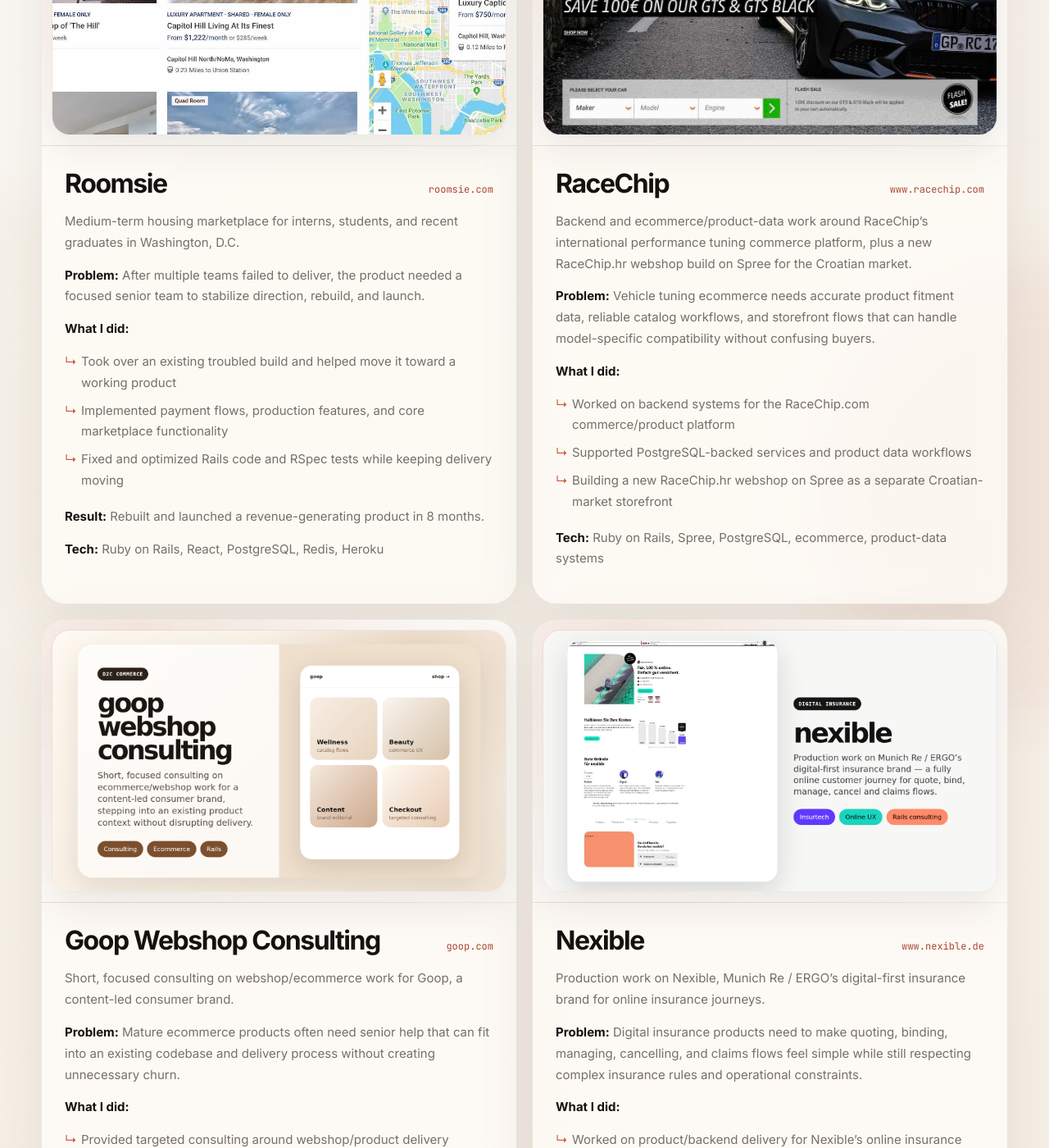
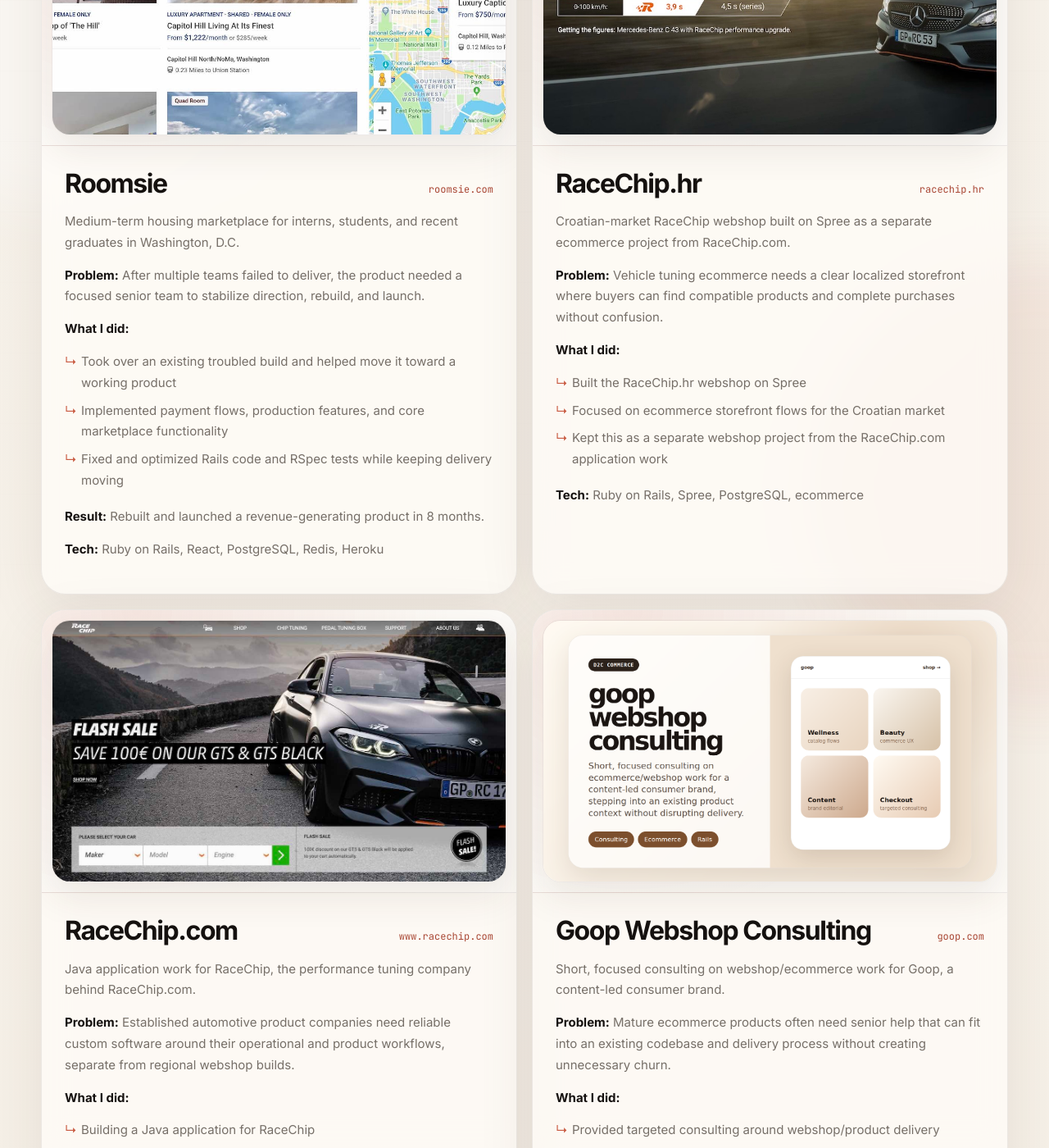
Before and after one commit to vmarcetic/vmarcetic.github.io, a Jekyll site: the page built from index.md, in a window 1280 px wide and 1400 px high, scrolled down 5544 px. Shown: the whole window at 82% size. Built offline with Jekyll 4.4.1, drawn with Linux system fonts in a browser that asks for light colours; some of the changed text lies outside the part shown.

Commit message:
Update RaceChip portfolio entries and ordering

```diff
--- a/_data/projects.yml
+++ b/_data/projects.yml
@@ -117,20 +117,35 @@
 
     **Tech:** Ruby on Rails, React, PostgreSQL, Redis, Heroku
 
-- name: RaceChip
+- name: RaceChip.hr
+  link: racechip.hr
+  image: racechip.jpg
+  description: |
+    Croatian-market RaceChip webshop built on Spree as a separate ecommerce project from RaceChip.com.
+
+    **Problem:** Vehicle tuning ecommerce needs a clear localized storefront where buyers can find compatible products and complete purchases without confusion.
+
+    **What I did:**
+    - Built the RaceChip.hr webshop on Spree
+    - Focused on ecommerce storefront flows for the Croatian market
+    - Kept this as a separate webshop project from the RaceChip.com application work
+
+    **Tech:** Ruby on Rails, Spree, PostgreSQL, ecommerce
+
+- name: RaceChip.com
   link: www.racechip.com
   image: racechip2.jpg
   description: |
-    Backend and ecommerce/product-data work around RaceChip's international performance tuning commerce platform, plus a new RaceChip.hr webshop build on Spree for the Croatian market.
+    Java application work for RaceChip, the performance tuning company behind RaceChip.com.
 
-    **Problem:** Vehicle tuning ecommerce needs accurate product fitment data, reliable catalog workflows, and storefront flows that can handle model-specific compatibility without confusing buyers.
+    **Problem:** Established automotive product companies need reliable custom software around their operational and product workflows, separate from regional webshop builds.
 
     **What I did:**
-    - Worked on backend systems for the RaceChip.com commerce/product platform
-    - Supported PostgreSQL-backed services and product data workflows
-    - Building a new RaceChip.hr webshop on Spree as a separate Croatian-market storefront
+    - Building a Java application for RaceChip
+    - Working in a separate project context from the RaceChip.hr Spree webshop
+    - Supporting software delivery for the RaceChip.com company/product ecosystem
 
-    **Tech:** Ruby on Rails, Spree, PostgreSQL, ecommerce, product-data systems
+    **Tech:** Java, application development, automotive product workflows
 
 - name: Goop Webshop Consulting
   link: goop.com
@@ -183,25 +198,22 @@
 
     [Hamburg Messe annual report](https://www.hmc-annualreport2020.com/vaccination-center)
 
-- name: Movieo.me
-  link: movieo.me
-  image: movieo.jpg
+- name: SessionM
+  link: www.bytecode.hr/projects/sessionm
+  image: sessionm.jpg
   description: |
-    Movie discovery platform aggregating ratings and metadata from IMDB, Rotten Tomatoes, Metacritic, TMDB, OMDB, and other sources. Featured on Hacker News, Product Hunt, and Fast Company; used by 100,000+ people per month at its peak.
+    Data ingestion system for SessionM, a customer engagement and loyalty platform later acquired by Mastercard.
 
-    **Problem:** People needed a fast, pleasant way to discover what to watch across a large movie catalog with fragmented data sources.
+    **Problem:** Loyalty and personalization platforms depend on high-volume customer interaction data arriving reliably from many sources, with no room for silent data loss or fragile processing.
 
     **What I did:**
-    - Built automated ingestion/update pipelines for 250,000+ movies
-    - Designed caching and data delivery with Elastic and Redis for a fast user experience
-    - Implemented advanced filtering and recommendation flows for movie discovery
-    - Kept external API data synchronized and production-ready through background jobs
+    - Built Ruby/Rails-backed ingestion workflows for customer events, profile updates, and interaction data
+    - Focused on reliability, validation, recovery, and data integrity across the processing pipeline
+    - Helped support the infrastructure behind data-driven loyalty and personalization experiences
 
-    **Result:** A high-traffic, widely shared product with strong community reception and reliable daily data refreshes.
+    **Result:** A foundational ingestion system supporting SessionM's customer engagement platform before its acquisition by Mastercard.
 
-    **Tech:** Ruby on Rails, PostgreSQL, Elastic, Redis, Thumbor
-
-    [Fast Company coverage](http://www.fastcodesign.com/3038294/can-a-new-web-app-help-solve-the-what-movie-should-we-watch-conundrum)
+    **Tech:** Ruby on Rails, PostgreSQL, Redis, data ingestion, customer engagement platforms
 
 - name: TwoMargins
   link: www.twomargins.com
@@ -253,22 +265,25 @@
 
     **Tech:** Ruby on Rails, PostgreSQL, consumer product workflows, fan engagement platforms
 
-- name: SessionM
-  link: www.bytecode.hr/projects/sessionm
-  image: sessionm.jpg
+- name: Movieo.me
+  link: movieo.me
+  image: movieo.jpg
   description: |
-    Data ingestion system for SessionM, a customer engagement and loyalty platform later acquired by Mastercard.
+    Movie discovery platform aggregating ratings and metadata from IMDB, Rotten Tomatoes, Metacritic, TMDB, OMDB, and other sources. Featured on Hacker News, Product Hunt, and Fast Company; used by 100,000+ people per month at its peak.
 
-    **Problem:** Loyalty and personalization platforms depend on high-volume customer interaction data arriving reliably from many sources, with no room for silent data loss or fragile processing.
+    **Problem:** People needed a fast, pleasant way to discover what to watch across a large movie catalog with fragmented data sources.
 
     **What I did:**
-    - Built Ruby/Rails-backed ingestion workflows for customer events, profile updates, and interaction data
-    - Focused on reliability, validation, recovery, and data integrity across the processing pipeline
-    - Helped support the infrastructure behind data-driven loyalty and personalization experiences
+    - Built automated ingestion/update pipelines for 250,000+ movies
+    - Designed caching and data delivery with Elastic and Redis for a fast user experience
+    - Implemented advanced filtering and recommendation flows for movie discovery
+    - Kept external API data synchronized and production-ready through background jobs
 
-    **Result:** A foundational ingestion system supporting SessionM's customer engagement platform before its acquisition by Mastercard.
+    **Result:** A high-traffic, widely shared product with strong community reception and reliable daily data refreshes.
 
-    **Tech:** Ruby on Rails, PostgreSQL, Redis, data ingestion, customer engagement platforms
+    **Tech:** Ruby on Rails, PostgreSQL, Elastic, Redis, Thumbor
+
+    [Fast Company coverage](http://www.fastcodesign.com/3038294/can-a-new-web-app-help-solve-the-what-movie-should-we-watch-conundrum)
 
 - name: Bib + Tuck
   link: www.instagram.com/bibandtuck
```
